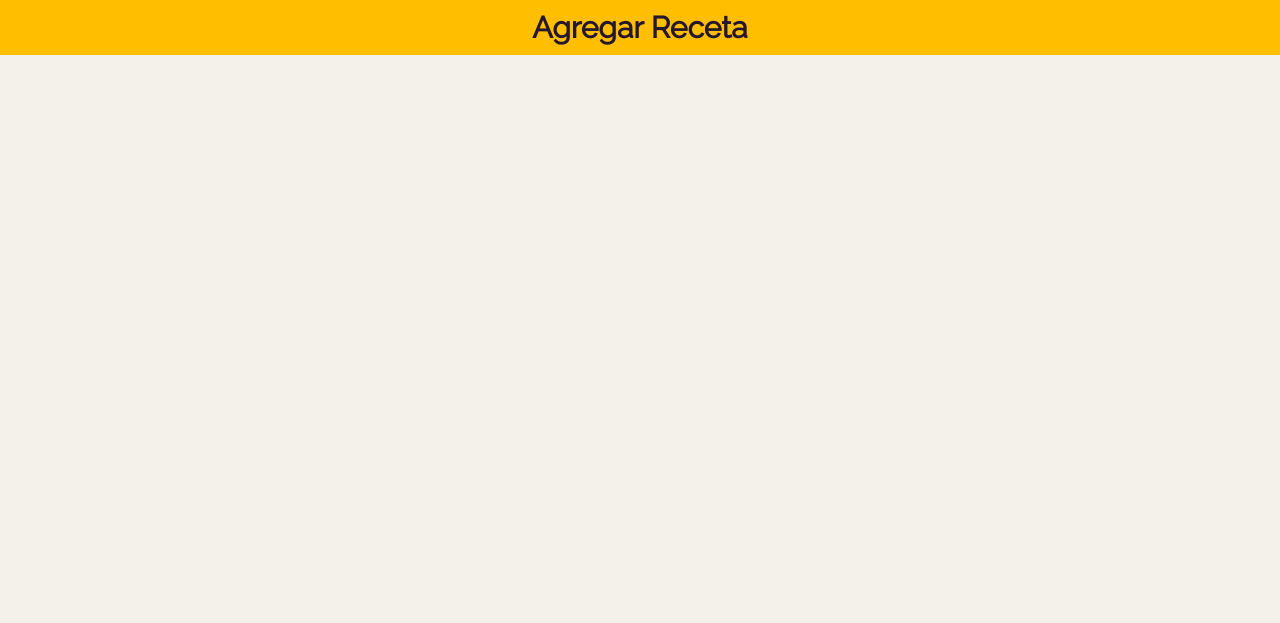
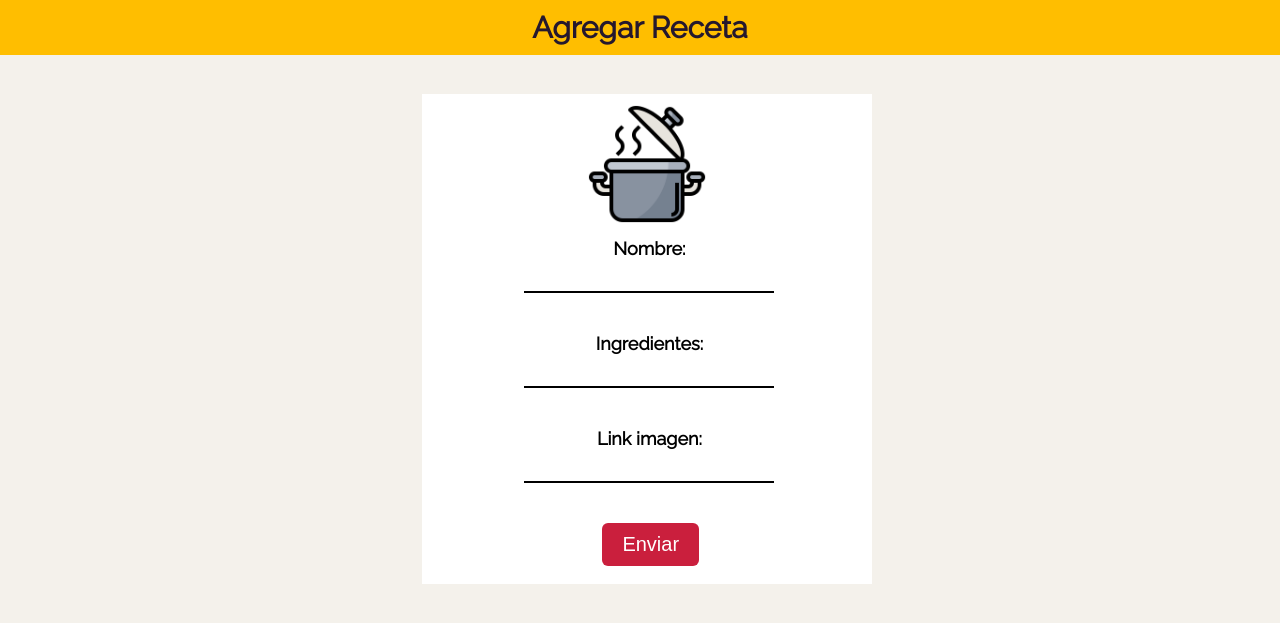
Before and after one commit to mimird06/Asignacion3, a Flask app: page /agregar in a window 1280 px wide. Shown: the part 111-734 px from the top of the page. Run offline with Flask 3, Linux system fonts and the light colour scheme.

Commit message:
add recetas and database-s data

```diff
--- a/server.py
+++ b/server.py
@@ -14,5 +14,27 @@ def inicio():
 def agregar():
     return render_template('agregar.html')
 
+@servidor.route('/agregar/datos', methods=['POST'])
+def datos():
+
+    nombre = request.form['nombre']
+    ingredientes = request.form['ingredientes']
+    url = request.form['link-img']
+
+    contenedor = (nombre, ingredientes, url)
+    cursorDB.execute("INSERT INTO recetas (nombre, ingredientes, link) VALUES (?, ?, ?)", contenedor)
+    db.commit()
+
+    alerta = 'Datos se han guardado correctamente.'
+
+    return render_template('agregar.html', alerta=alerta)
+
+@servidor.route('/recetas')
+def recetas():
+
+    datos = db.execute('SELECT * FROM recetas')
+
+    return render_template('recetas.html', acept=datos)
+
 if __name__=='__main__':
     servidor.run(debug=True, port=6542)
--- a/static/css/style.css
+++ b/static/css/style.css
@@ -183,6 +183,7 @@ footer{
     height: 180px;
     width: 180px;
 }
+
 .text-inicio{
     margin: auto;
     text-align: center;
@@ -210,3 +211,85 @@ footer{
     background-color: #f84e4f;
     transform: translateY(-2px);
 }
+
+#prueba{
+    display: flex;
+    align-content: space-between;
+    flex-wrap: wrap;
+    align-self: flex-end;
+    align-items: center;
+    justify-content: center;
+}
+
+.alerta{
+    background-color: #FFBE00;
+}
+.mensaje-alerta{
+    font-family: "Raleway" sans-serif;
+    color: #222222;
+    text-align: center;
+}
+/* CSS formulario*/
+.formulario{
+    background-color: #FFFFFF;
+    text-align: center;
+    width: 450px;
+    height: 490px;
+    position: absolute;
+    left: 33%;
+    margin-top: 20px;
+}
+
+.valores {
+    position: relative;
+    width: 250px;
+    color: black;
+    background: transparent;
+    border-bottom: 2px solid black;
+    margin-bottom: 40px;
+    margin-left: 100px;
+}
+
+.input{
+    margin-top: 15px;
+    border: none;
+    outline: none;
+}
+
+.input:focus + .label{
+    top: -3px;
+    left: 3px;
+    z-index: 10;
+    font-size: 15px;
+    font-weight: 600;
+    color: #222222
+}
+
+::placeholder{
+    color: transparent;
+}
+
+.input:not(::placeholder-shown)+ .label{
+    top: -7px;
+    left: 3px;
+    z-index: 10;
+    font-size: 15px;
+    font-weight: 600;
+}
+
+.label{
+    font-weight: bold;
+    top: 15px;
+    left: 15px;
+    padding: 0 4px;
+    font-size: 18px;
+    transition: 0.5s;
+    z-index: 0;
+}
+
+.apoyo2{
+    width: 120px;
+    height: 120px;
+    margin-bottom: 10px;
+    margin-top: 10px;
+}
--- a/templates/agregar.html
+++ b/templates/agregar.html
@@ -6,7 +6,7 @@
     <meta name="viewport" content="width=device-width, initial-scale=1.0">
     <meta name="viewport" content="width=device-width, user-scalable=no, initial-scale=1.0, maximum-scale=1.0, minimum-scale=1.0">
     <link rel="stylesheet" href="/static/css/style.css">
-    <link rel="website icon" type="png" href="/static/img/img2.png">
+    <link rel="website icon" type="png" href="/static/img/img1.png">
     <link rel="stylesheet" href="https://fonts.googleapis.com/css?family=Raleway">
     <title>Agregar Receta</title>
 </head>
@@ -19,7 +19,7 @@
         </div>
         <nav>
             <a href="{{url_for('inicio')}}"> Inicio </a>
-            <a href="#"> Recetas </a>
+            <a href="{{url_for('recetas')}}"> Recetas </a>
             <a href="{{url_for('agregar')}}"> Agregar </a>
             <a href="#"> Contactos </a>
         </nav>
@@ -28,5 +28,40 @@
     <div class="cont-agregar">
         <h2 class="recipe"> Agregar Receta </h2>
     </div>
+
+    <div class="ff2">
+
+        <div class="alerta">
+            <h3 class="mensaje-alerta">
+                <strong>
+                    {{alerta}}
+                </strong>
+            </h3>
+        </div>
+
+        <form class="formulario" action="/agregar/datos" method="post" >
+            <img src="/static/img/img9.png" class="apoyo2">
+            <legend>
+                <div class="valores">
+                    <label for="" class="label"> Nombre: </label>
+                    <input type="text" name="nombre" class="input" placeholder="a">
+                </div>
+
+                <div class="valores">
+                    <label for="" class="label"> Ingredientes: </label>
+                    <input type="text" name="ingredientes" class="input" placeholder="a">
+                </div>
+
+                <div class="valores">
+                    <label for="" class="label">Link imagen: </label>
+                    <input type="text" name="link-img" class="input" placeholder="a">
+                </div>
+                <input type="submit" class="submitBtn" value="Enviar">
+            </legend>
+        </form>
+    </div>
 </body>
 </html>
+
+</body>
+</html>
--- a/templates/index.html
+++ b/templates/index.html
@@ -20,7 +20,7 @@
         </div>
         <nav>
             <a href="{{url_for('inicio')}}"> Inicio </a>
-            <a href="#"> Recetas </a>
+            <a href="{{url_for('recetas')}}"> Recetas </a>
             <a href="{{url_for('agregar')}}"> Agregar </a>
             <a href="#"> Contactos </a>
         </nav>
```
Also changed, not shown: templates/recetas.html (added, +62 -0 lines), recipy.db, static/img/img9.png (added).
